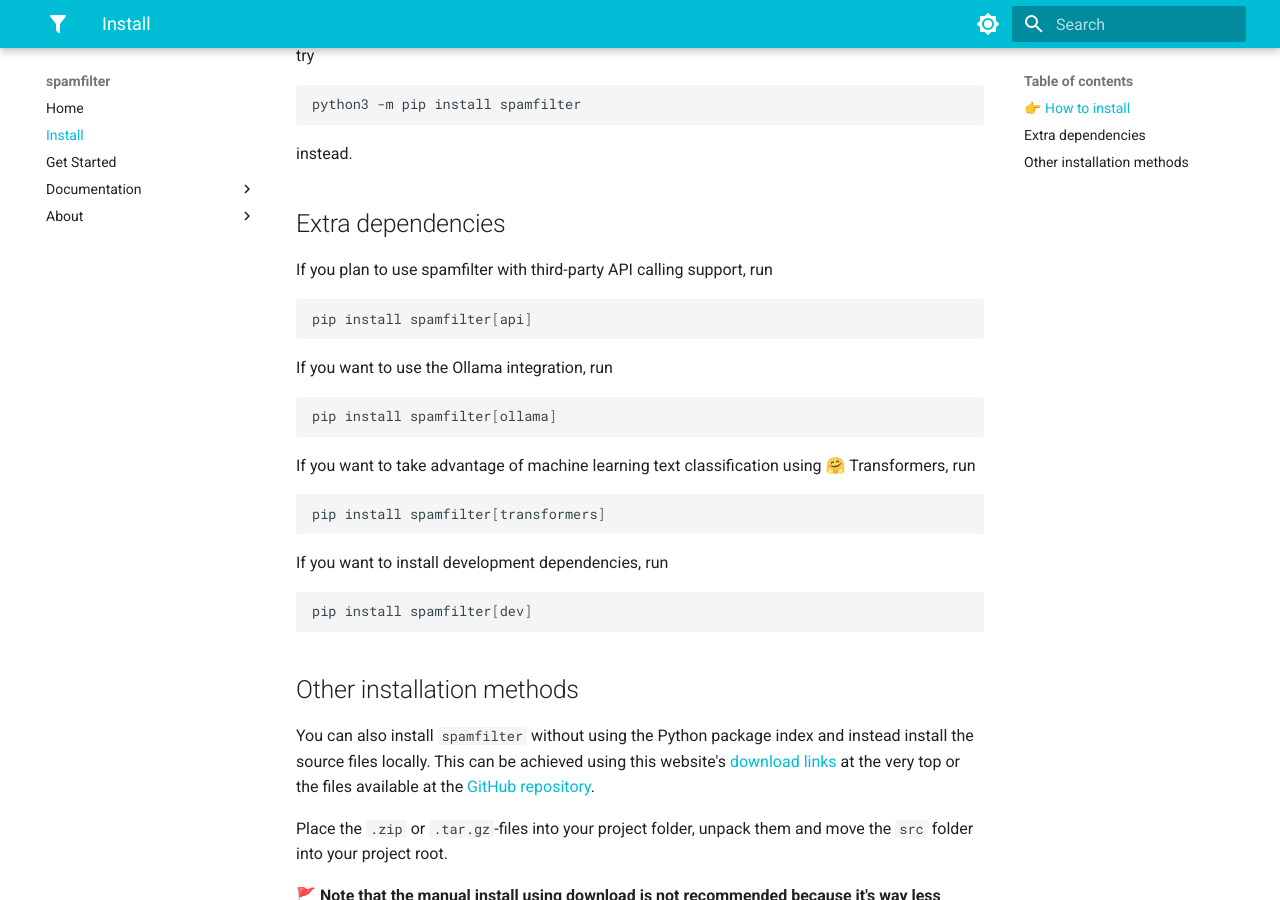
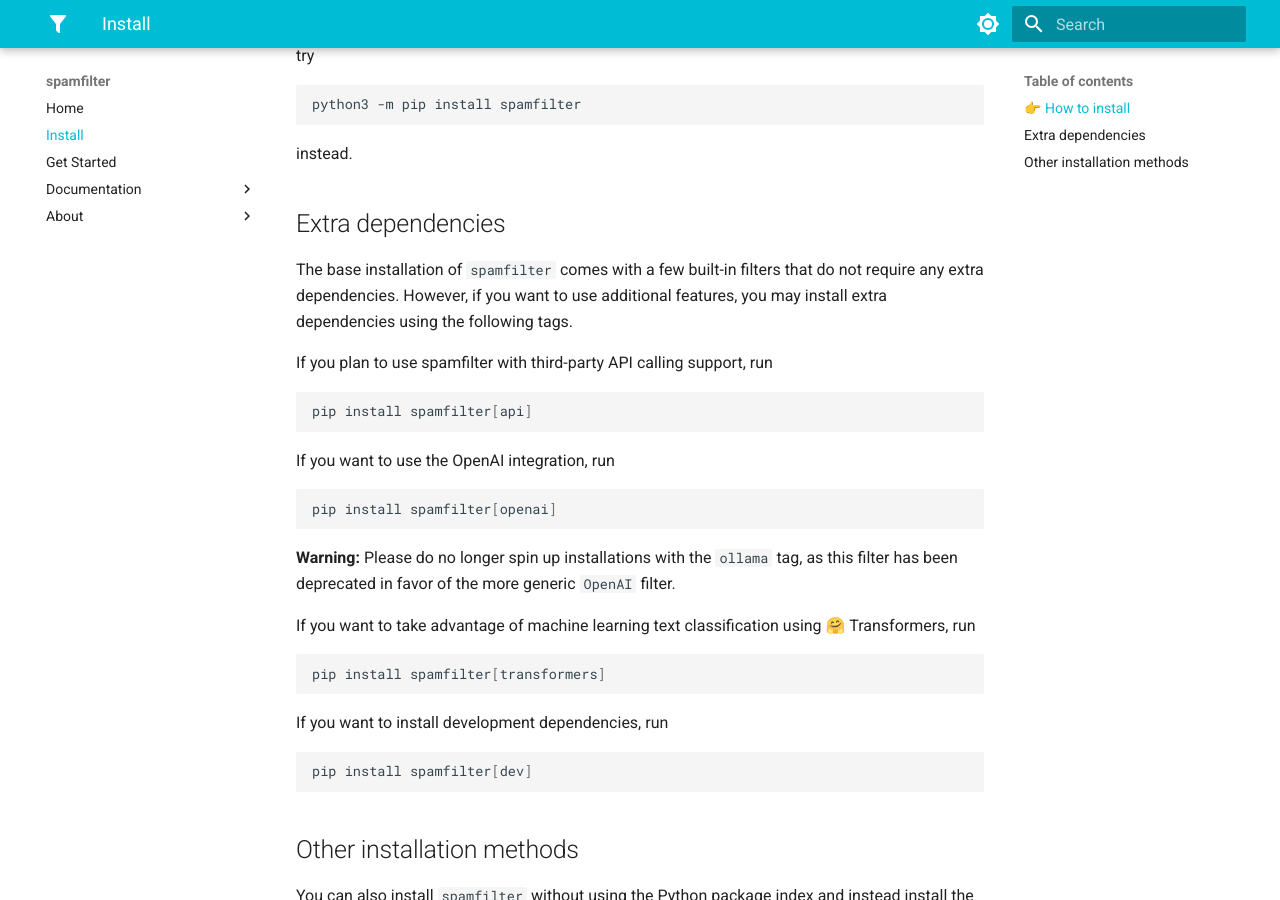
Before and after one commit to mags0ft/spamfilter, an MkDocs documentation site: the page built from docs/installation.md, in a window 1280 px wide and 900 px high, scrolled down 495 px. Built offline with MkDocs 1.6.1 and Material for MkDocs 9.7.7, drawn with Linux system fonts in a browser that asks for light colours.

Commit message:
finishing touches for v2.2.0

````diff
--- a/docs/installation.md
+++ b/docs/installation.md
@@ -25,17 +25,21 @@ instead.
 
 ## Extra dependencies
 
+The base installation of `spamfilter` comes with a few built-in filters that do not require any extra dependencies. However, if you want to use additional features, you may install extra dependencies using the following tags.
+
 If you plan to use spamfilter with third-party API calling support, run
 
 ```bash
 pip install spamfilter[api]
 ```
 
-If you want to use the Ollama integration, run
+If you want to use the OpenAI integration, run
 
 ```bash
-pip install spamfilter[ollama]
+pip install spamfilter[openai]
 ```
+
+**Warning:** Please do no longer spin up installations with the `ollama` tag, as this filter has been deprecated in favor of the more generic `OpenAI` filter.
 
 If you want to take advantage of machine learning text classification using 🤗 Transformers, run
 
````
Also changed, not shown: README.md (+1 -1 lines), 1 other file.
